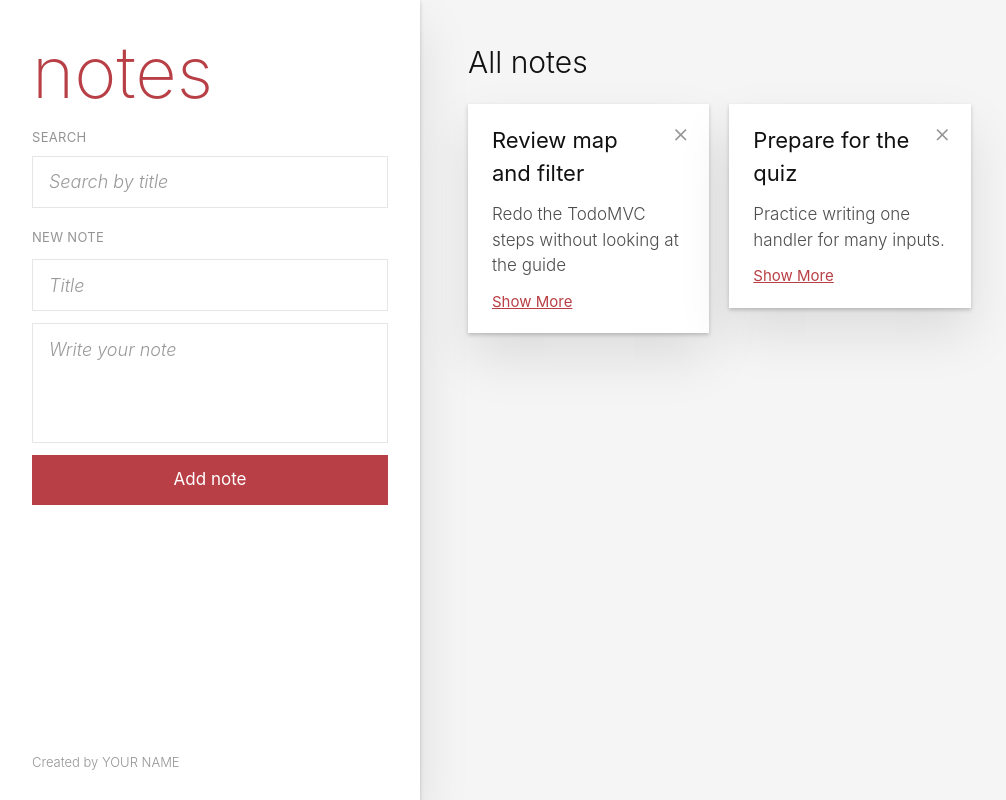
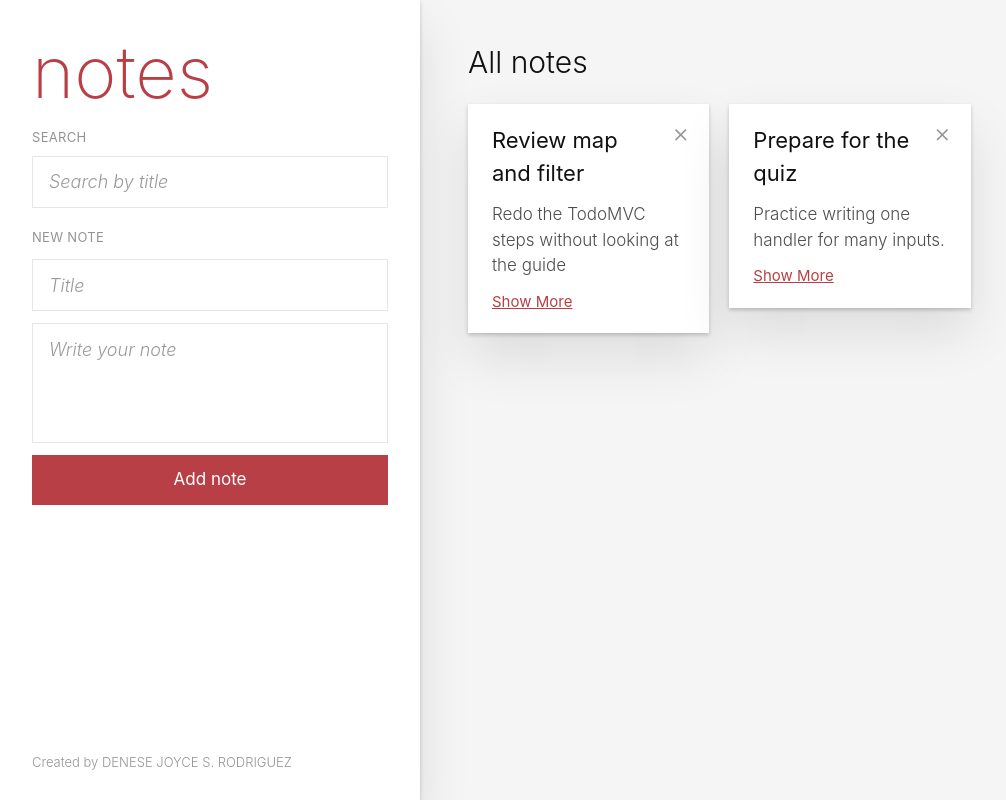
Before and after one commit to denesejoycerodriguez/csit340g6-notes, a React (Vite) app: page / in a window 1280 px wide. Shown: the whole page, without its empty margins (0-1006 px from the left). Built offline with nearby package versions, Linux system fonts and the light colour scheme.

Commit message:
chore: replace YOUR NAME with Denese Joyce S. Rodriguez

```diff
--- a/src/App.jsx
+++ b/src/App.jsx
@@ -5,7 +5,7 @@ function App(){
   return (
     <div className="bg-[#f5f5f5] font-light text-[#111]">
       <Notes />
-      <Info name = "YOUR NAME"/>
+      <Info name = "DENESE JOYCE S. RODRIGUEZ"/>
     </div>
   )
 }
```
